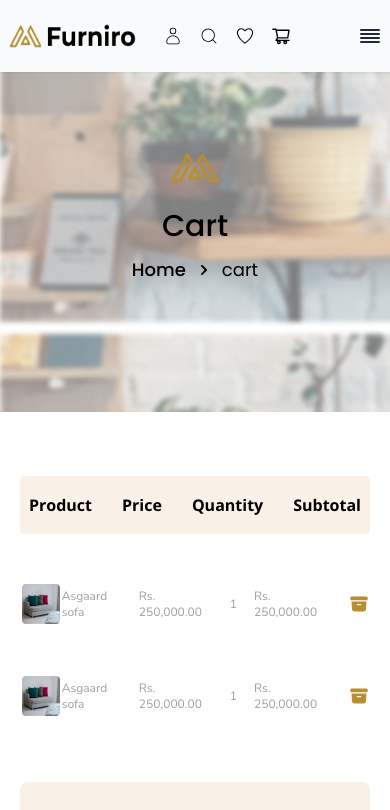
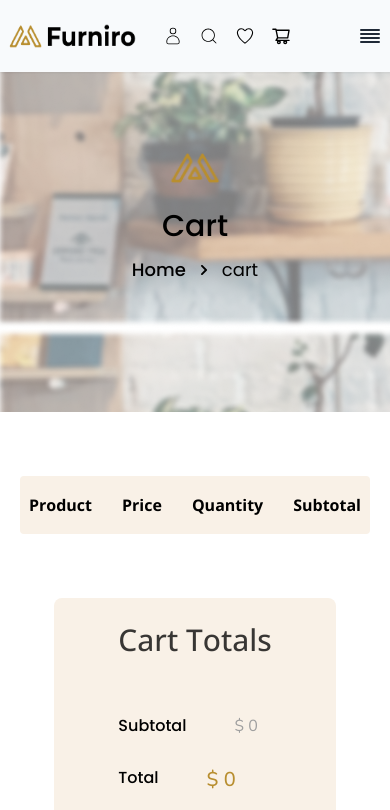
Before and after one commit to pritomrabidas/Furniro, a React (Vite) app: page /cart in a window 390 px wide. Shown: the top 810 px of the page. Built offline with nearby package versions, Linux system fonts and the light colour scheme.

Commit message:
cart api

```diff
--- a/src/Components/Cart/CartBody.jsx
+++ b/src/Components/Cart/CartBody.jsx
@@ -1,7 +1,10 @@
+import { useSelector } from "react-redux";
 import CartBodyItem from "./CartBodyItem";
 import CartButton from "./CartButton";
 
 const CartBody = () => {
+  const productList = useSelector((state) => state.cartList.product);
+  const totalPrice = productList.reduce((total, product) => total + product.AddPrice, 0);
   return (
     <section>
       <div className="container mx-auto ">
@@ -13,8 +16,9 @@ const CartBody = () => {
               <th>Quantity</th>
               <th>Subtotal</th>
             </div>
-            <CartBodyItem />
-            <CartBodyItem />
+            {productList.map((item) => (
+              <CartBodyItem key={item.id} data={item} />
+            ))}
           </div>
           <div className="xl:w-2/5 lg:w-2/5 md:w-full items-end flex xl:justify-start justify-center">
             <div className="bg-[#F9F1E7] px-16 pt-6 pb-14 rounded-lg">
@@ -26,7 +30,7 @@ const CartBody = () => {
                   Subtotal
                 </h2>
                 <p className="font-normal font-nunitoFont text-base text-[#9F9F9F]">
-                  Rs. 250,000.00
+                  $ {totalPrice}
                 </p>
               </div>
               <div className="flex gap-12 ">
@@ -34,7 +38,7 @@ const CartBody = () => {
                   Total
                 </h2>
                 <p className="font-medium font-nunitoFont text-xl text-[#B88E2F]">
-                  Rs. 250,000.00
+                  $ {totalPrice}
                 </p>
               </div>
               <div className="pt-10 justify-center flex">
--- a/src/Components/Cart/CartBodyItem.jsx
+++ b/src/Components/Cart/CartBodyItem.jsx
@@ -1,21 +1,23 @@
 import { HiArchiveBox } from "react-icons/hi2";
 
-const CartBodyItem = () => {
+const CartBodyItem = ({data}) => {
+  console.log(data);
+
   return (
     <div className="items-center flex pt-12 font-normal font-nunitoFont xl:text-base lg:text-base md:text-base sm:text-base text-xs text-[#9F9F9F] justify-between">
             <td className="items-center flex xl:gap-2 lg:gap-2 md:gap-2 sm:gap-2 gap-0">
               <td>
                 <img
-                  src="cartItem-1.png"
+                  src={data?.images}
                   alt="cartItem"
-                  className="xl:w-28 w-10 sm:w-20 md:w-24 lg:w-24 h-10 sm:h-20  md:h-28 lg:h-24 xl:h-28"
+                  className="xl:w-20 w-10 sm:w-20 md:w-24 lg:w-24 h-10 sm:h-20  md:h-28 lg:h-24 xl:h-20 rounded-md"
                 />
               </td>
-              <td>Asgaard sofa</td>
+              <td className="w-14">{data?.title}</td>
             </td>
-            <td className="xl:pl-10 lg:pl-24 md:pl-10 sm:pl-12 pl-2">Rs. 250,000.00</td>
-            <td className="xl:pl-16 lg:pl-40 md:pl-16 sm:pl-20 pl-3 ">1</td>
-            <td className="xl:pl-28 lg:pl-44 md:pl-28 sm:pl-20 pl-4 ">Rs. 250,000.00</td>
+            <td className="xl:pl-10 lg:pl-24 md:pl-10 sm:pl-12 pl-2">$ {data?.price}</td>
+            <td className="xl:pl-16 lg:pl-40 md:pl-16 sm:pl-20 pl-3 ">{data?.quantity}</td>
+            <td className="xl:pl-28 lg:pl-44 md:pl-28 sm:pl-20 pl-4 ">$ {data?.AddPrice}</td>
             <td className="xl:pl-12 lg:pl-12 md:pl-12 sm:pl-8 pl-4">
               <HiArchiveBox className="text-xl text-secandari" />
             </td>
--- a/src/Components/Cart/CartSlide.jsx
+++ b/src/Components/Cart/CartSlide.jsx
@@ -5,7 +5,10 @@ import { useSelector } from "react-redux";
 
 const CartSlide = ({HandleSideBar}) => {
   const productList = useSelector((state)=>state.cartList.product)
-  console.log(productList);
+  const totalPrice = productList.reduce((total,product)=>{
+   return total + product.AddPrice
+  },0)
+
 
   return (
     <section className=" fixed top-0 right-0 bg-[rgba(0,0,0,0.53)] w-full h-full z-50 duration-1000 delay-1000 ">
@@ -25,7 +28,7 @@ const CartSlide = ({HandleSideBar}) => {
       </div>
       <div className="flex justify-between pt-28">
         <p className="font-normal font-Opensans text-base text-[#000000]">Subtotal</p>
-        <p className="font-normal font-Opensans text-base text-[#B88E2F]">Rs. 520,000.00</p>
+        <p className="font-normal font-Opensans text-base text-[#B88E2F]">Rs. {totalPrice}</p>
       </div>
       <div className="w-full h-[1px] bg-[#D9D9D9] mt-7 mb-7"></div>
       <div className="flex justify-between">
--- a/src/Components/Cart/SidebarItem.jsx
+++ b/src/Components/Cart/SidebarItem.jsx
@@ -2,11 +2,11 @@ import { IoCloseSharp } from "react-icons/io5";
 
 const SidebarItem = ({data}) => {
   return (
-    <div className="flex justify-between items-center pb-3">
-      <img src={data?.images[0]} alt="cartItem" className="w-24 h-24" />
-      <div >
+    <div className="flex justify-between items-center pb-3 ">
+      <img src={data?.images[0]} alt="cartItem" className="w-20 h-20 rounded-md" />
+      <div className="w-[180px]">
         <p className="font-normal text-base text-[#000000] font-nunitoFont pb-2">{data?.title}</p>
-        <p className="font-normal font-Popins text-base text-[#000000]">1 X <span className="text-[#B88E2F]"> {data?.price}</span></p>
+        <p className="font-normal font-Popins text-base text-[#000000]">{data?.quantity} X <span className="text-[#B88E2F]"> {data?.AddPrice}</span></p>
       </div>
       <IoCloseSharp className="bg-[#9F9F9F] text-xl rounded-full p-1"/>
     </div>
--- a/src/Components/Home/ProductItem.jsx
+++ b/src/Components/Home/ProductItem.jsx
@@ -2,11 +2,16 @@ import { useDispatch } from "react-redux";
 import { Link } from "react-router-dom";
 import { addtoCart } from "../../reducer/ProductSlice";
 const ProductItem = ({ data }) => {
+
   const dispatch = useDispatch()
   const HandleAddToCart = ()=>{
+    data ={
+      ...data,
+        quantity:1,
+        AddPrice:data?.price
+    }
     dispatch(addtoCart(data))
   }
-  console.log(HandleAddToCart);
 
   return (
     <div className="">
@@ -16,7 +21,7 @@ const ProductItem = ({ data }) => {
           <div className="justify-center flex m-auto pt-32">
             <Link
             onClick={HandleAddToCart}
-              // to="/cart"
+              to={"/cart"}
               className="px-10 xl:px-12 lg:px-12 md:px-11 sm:px-10  py-3 border bg-brand text-secandari font-Montserrat rounded-sm"
             >
               Add to cart
--- a/src/Components/ProductDetails/Details.jsx
+++ b/src/Components/ProductDetails/Details.jsx
@@ -6,13 +6,6 @@ import { useDispatch } from "react-redux";
 import { Link } from "react-router-dom";
 import { addtoCart } from "../../reducer/ProductSlice";
 
-// const API = {
-//   images: [
-//     "https://i.imgur.com/QkIa5tT.jpeg",
-//     "https://i.imgur.com/jb5Yu0h.jpeg",
-//     "https://i.imgur.com/UlxxXyG.jpeg",
-//   ],
-// };
 const Details = ({data}) => {
   data.size = ["L", "XL", "XXL"]
   const [selectSize, setSelectSize] = useState(data?.size[0]);
@@ -29,7 +22,8 @@ const Details = ({data}) => {
       ...data,
       size:selectSize,
       color:selectColor,
-      quantity:quantity
+      quantity:quantity,
+      AddPrice:data?.price * quantity,
     }
     dispatch(addtoCart(data))
   }
@@ -187,7 +181,7 @@ const Details = ({data}) => {
                 <button onClick={() => setQuantity(quantity + 1)}>+</button>
               </div>
               <div className="flex px-12 py-4 border border-black rounded-xl font-Raleway font-normal text-lg text-black">
-                <Link onClick={HandleAddToCart} to="">Add To Cart</Link>
+                <Link to="/cart" onClick={HandleAddToCart} >Add To Cart</Link>
               </div>
             </div>
           </div>
```
